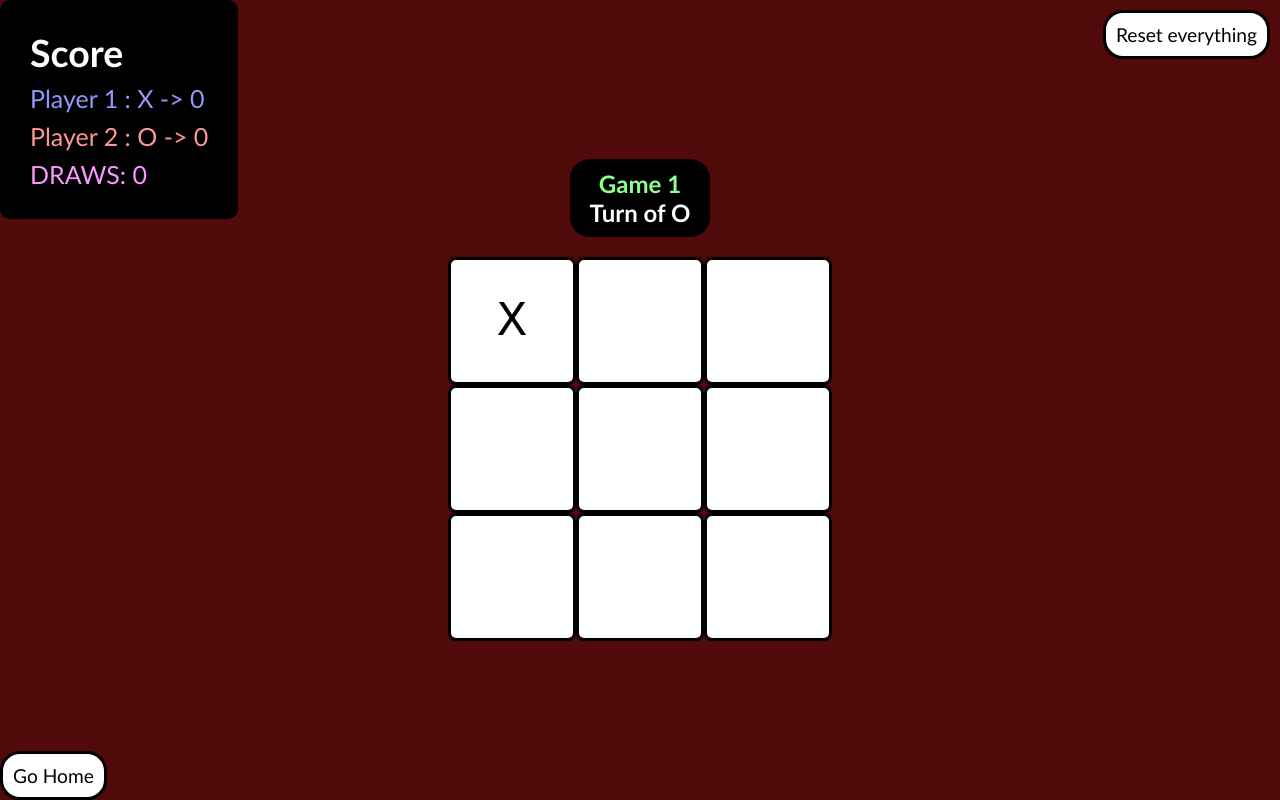
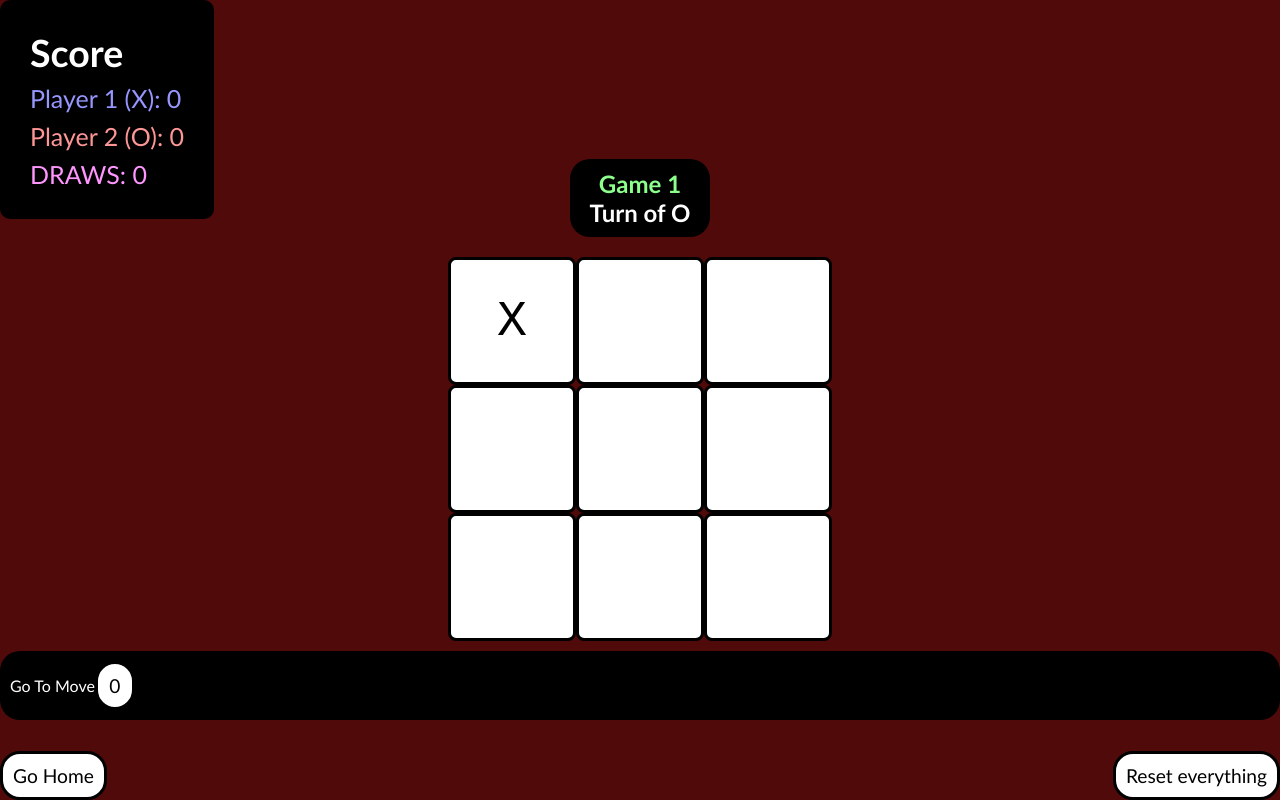
Before and after one commit to DJ5harma/WebGames, a React (Vite) app: page /zero-kaanta in a window 1280 px wide. Both pictures are taken after a click on the button 512 px from the left and 321 px from the top of the page. Built offline with nearby package versions, Linux system fonts and the light colour scheme.

Commit message:
added undo support to revert back to any turn and also redesigned much of the code

```diff
--- a/src/Pages/ZeroKaanta/DisplayText.tsx
+++ b/src/Pages/ZeroKaanta/DisplayText.tsx
@@ -1,18 +1,13 @@
 export default function DisplayText({
 	gameNumber,
-	playerStruct,
 	winnerIsThere,
 	drawn,
+	turnOf,
 }: {
 	gameNumber: number;
 	winnerIsThere: boolean;
-	playerStruct: {
-		DRAWS: number;
-		turnOf: 1 | 2;
-		1: { wins: number };
-		2: { wins: number };
-	};
 	drawn: boolean;
+	turnOf: "X" | "O";
 }) {
 	return (
 		<h2
@@ -27,15 +22,9 @@ export default function DisplayText({
 			<p style={{ color: "rgb(140, 255, 140)" }}>Game {gameNumber}</p>
 			<p>
 				{(() => {
-					if (winnerIsThere)
-						return `Winner is ${
-							playerStruct.turnOf === 1 ? "X" : "O"
-						}`;
+					if (winnerIsThere) return `Winner is ${turnOf}`;
 					else if (drawn) return "DRAW!";
-					else
-						return `Turn of ${
-							playerStruct.turnOf === 1 ? "X" : "O"
-						}`;
+					else return `Turn of ${turnOf}`;
 				})()}
 			</p>
 		</h2>
--- a/src/Pages/ZeroKaanta/ScoreBoard.tsx
+++ b/src/Pages/ZeroKaanta/ScoreBoard.tsx
@@ -4,10 +4,9 @@ export default function ScoreBoard({
 	playerStruct,
 }: {
 	playerStruct: {
-		1: { wins: number };
-		2: { wins: number };
+		X: number;
+		O: number;
 		DRAWS: number;
-		turnOf: 1 | 2;
 	};
 }) {
 	return (
@@ -27,10 +26,10 @@ export default function ScoreBoard({
 		>
 			<h2>Score</h2>
 			<p style={{ color: "rgb(150, 150, 255)" }}>
-				Player 1 : X {" -> "} {playerStruct[1].wins}
+				Player 1 (X): {playerStruct.X}
 			</p>
 			<p style={{ color: "rgb(255, 150, 150)" }}>
-				Player 2 : O {" -> "} {playerStruct[2].wins}
+				Player 2 (O): {playerStruct.O}
 			</p>
 			<p style={{ color: "rgb(255, 150, 255 )" }}>
 				DRAWS: {playerStruct.DRAWS}
--- a/src/Pages/ZeroKaanta/ZeroKaanta.css
+++ b/src/Pages/ZeroKaanta/ZeroKaanta.css
@@ -16,11 +16,29 @@
 
 	#reset-everything-button {
 		position: fixed;
-		top: 10px;
-		right: 10px;
+		bottom: 0;
+		right: 0;
 		display: flex;
 		flex-direction: column;
 		justify-content: center;
 		gap: 10px;
 	}
+
+	#go-to-move {
+		position: fixed;
+		bottom: 80px;
+		background-color: black;
+		padding: 10px;
+		border-radius: 20px;
+
+		display: flex;
+
+		justify-content: start;
+		align-items: center;
+
+		width: 100vw;
+		button {
+			width: 40px;
+		}
+	}
 }
--- a/src/Pages/ZeroKaanta/ZeroKaanta.tsx
+++ b/src/Pages/ZeroKaanta/ZeroKaanta.tsx
@@ -1,57 +1,64 @@
-import { useEffect, useState } from "react";
+import { useState } from "react";
 import "./ZeroKaanta.css";
 import { isMobile } from "react-device-detect";
-import checkWin from "./checkWin";
 import ScoreBoard from "./ScoreBoard";
 
+import DisplayText from "./DisplayText";
+import checkWin from "./checkWin";
+
 import bloopAudio from "../../assets/bloop.mp3";
-import happyPopAudio from "../../assets/happy-pop.mp3";
+import popAudio from "../../assets/happy-pop.mp3";
+import failAudio from "../../assets/fail.mp3";
 import celebrationAudio from "../../assets/celebration.mp3";
-import failAudio from "../../assets/fail.mp3";
-import DisplayText from "./DisplayText";
 
 export default function ZeroKaanta() {
-	const clickAudio = new Audio(bloopAudio);
-	const popAudio = new Audio(happyPopAudio);
-	const winSound = new Audio(celebrationAudio);
-	const drawSound = new Audio(failAudio);
-
-	const initialState: " "[] = [" ", " ", " ", " ", " ", " ", " ", " ", " "];
-
-	const [filledArray, setFilledArray] =
-		useState<("O" | "X" | " ")[]>(initialState);
+	const initial: (" " | "O" | "X")[] = [
+		" ",
+		" ",
+		" ",
+		" ",
+		" ",
+		" ",
+		" ",
+		" ",
+		" ",
+	];
+	const [array, setArray] = useState<(" " | "O" | "X")[]>(initial);
+	const [stateStore, setStateStore] = useState<(" " | "O" | "X")[][]>([]);
 	const [gameNumber, setGameNumber] = useState(1);
 	const [winnerIsThere, setWinnerIsThere] = useState(false);
 	const [drawn, setDrawn] = useState(false);
 
 	const [playerStruct, setPlayerStruct] = useState<{
-		1: { wins: number };
-		2: { wins: number };
+		X: number;
+		O: number;
 		DRAWS: number;
-		turnOf: 1 | 2;
 	}>({
-		1: {
-			wins: 0,
-		},
-		2: { wins: 0 },
+		X: 0,
+		O: 0,
 		DRAWS: 0,
-		turnOf: 1,
 	});
 
 	const [winningBoxes, setWinningBoxes] = useState<number[]>([]);
 
+	const [clickAudio, resetAudio, winAudio, drawAudio] = [
+		new Audio(bloopAudio),
+		new Audio(popAudio),
+		new Audio(celebrationAudio),
+		new Audio(failAudio),
+	];
+
+	function turnOf() {
+		let filledSpaces = 0;
+		array.forEach((item) => {
+			if (item !== " ") filledSpaces++;
+		});
+
+		if ((gameNumber + filledSpaces) % 2 === 0) return "O";
+		return "X";
+	}
+
 	const CustomButton = ({ number }: { number: number }) => {
-		const [isWinning, setIsWinning] = useState(false);
-
-		useEffect(() => {
-			for (let i = 0; i < 3; i++)
-				if (winningBoxes[i] === number) {
-					setIsWinning(true);
-					return;
-				}
-			setIsWinning(false);
-		}, [winningBoxes]);
-
 		return (
 			<button
 				className="clickSpace"
@@ -59,41 +66,34 @@ export default function ZeroKaanta() {
 					width: isMobile ? "28vw" : "10vw",
 					height: isMobile ? "28vw" : "10vw",
 					borderRadius: 8,
-					backgroundColor: isWinning ? "black" : "white",
-					color: isWinning ? "white" : "black",
-					border: isWinning ? "none" : "default",
+					backgroundColor:
+						winningBoxes.filter((n) => n === number).length === 1
+							? "green"
+							: "white",
 				}}
 				onClick={() => {
-					if (winnerIsThere || filledArray[number] !== " ") return;
+					if (winnerIsThere || drawn || array[number] !== " ") return;
 					clickAudio.play();
 
-					filledArray[number] = playerStruct.turnOf === 1 ? "X" : "O";
-					setFilledArray([...filledArray]);
+					stateStore.push(array);
+					setStateStore([...stateStore]);
 
-					if (checkWin(filledArray, setWinningBoxes)) {
+					array[number] = turnOf();
+					setArray([...array]);
+
+					if (checkWin(array, setWinningBoxes)) {
 						setWinnerIsThere(true);
-
-						const winner = playerStruct.turnOf;
-						if (winner === 1 || winner === 2)
-							playerStruct[winner].wins++;
+						playerStruct[turnOf()]++;
 						setPlayerStruct({ ...playerStruct });
-						winSound.play();
-						return;
+						winAudio.play();
+					} else if (
+						array.filter((val) => val === " ").length === 0
+					) {
+						playerStruct.DRAWS++;
+						setPlayerStruct({ ...playerStruct });
+						setDrawn(true);
+						drawAudio.play();
 					}
-					(() => {
-						for (let i = 0; i < 9; i++)
-							if (filledArray[i] === " ") return; // checking if not drawn
-						drawSound.play();
-						setDrawn(true);
-						playerStruct.DRAWS++;
-						setPlayerStruct({
-							...playerStruct,
-						});
-					})();
-					setPlayerStruct({
-						...playerStruct,
-						turnOf: playerStruct.turnOf === 1 ? 2 : 1,
-					});
 				}}
 			>
 				<pre
@@ -102,7 +102,7 @@ export default function ZeroKaanta() {
 						fontSize: isMobile ? 30 : 50,
 					}}
 				>
-					{filledArray[number]}
+					{array[number]}
 				</pre>
 			</button>
 		);
@@ -118,7 +118,7 @@ export default function ZeroKaanta() {
 				backgroundColor: (() => {
 					if (winnerIsThere) return "rgb(10, 80, 10)";
 					if (drawn) return "rgb(80, 10, 80)";
-					if (playerStruct.turnOf === 1) return "rgb(10, 10, 80)";
+					if (turnOf() === "X") return "rgb(10, 10, 80)";
 					return "rgb(80, 10, 10)";
 				})(),
 			}}
@@ -128,8 +128,8 @@ export default function ZeroKaanta() {
 			<DisplayText
 				drawn={drawn}
 				gameNumber={gameNumber}
-				playerStruct={playerStruct}
 				winnerIsThere={winnerIsThere}
+				turnOf={turnOf()}
 			/>
 
 			<div>
@@ -152,42 +152,69 @@ export default function ZeroKaanta() {
 			{(drawn || winnerIsThere) && (
 				<button
 					onClick={() => {
-						popAudio.play();
-						setFilledArray(initialState);
 						setGameNumber(gameNumber + 1);
+						setArray(initial);
+						setStateStore([]);
+
+						setDrawn(false);
 						setWinnerIsThere(false);
-						setDrawn(false);
-						setPlayerStruct({
-							...playerStruct,
-							turnOf: playerStruct.turnOf === 1 ? 2 : 1,
-						});
 						setWinningBoxes([]);
+
+						resetAudio.play();
 					}}
 				>
 					Play Again!
 				</button>
 			)}
-
 			<div id="reset-everything-button">
 				<button
 					onClick={() => {
-						popAudio.play();
-						setFilledArray(initialState);
+						setArray(initial);
+						setStateStore([]);
 						setGameNumber(1);
+						setPlayerStruct({ X: 0, O: 0, DRAWS: 0 });
+						setWinningBoxes([]);
 						setWinnerIsThere(false);
-						setPlayerStruct({
-							"1": { wins: 0 },
-							"2": { wins: 0 },
-							DRAWS: 0,
-							turnOf: 1,
-						});
-						setWinningBoxes([]);
 						setDrawn(false);
+						resetAudio.play();
 					}}
 				>
 					Reset everything
 				</button>
 			</div>
+			{stateStore.length > 0 && (
+				<div id="go-to-move">
+					<p>Go To Move </p>
+					{stateStore.map((state, i) => {
+						return (
+							<button
+								key={i}
+								onClick={() => {
+									if (i === 0) {
+										setArray(initial);
+										setStateStore([]);
+										return;
+									}
+
+									const newArray = stateStore[i - 1];
+									setArray([...newArray]);
+
+									stateStore.splice(i, stateStore.length - i);
+									setStateStore([...stateStore]);
+
+									setDrawn(false);
+									setWinnerIsThere(false);
+									setWinningBoxes([]);
+
+									clickAudio.play();
+								}}
+							>
+								{i}
+							</button>
+						);
+					})}
+				</div>
+			)}
 		</div>
 	);
 }
--- a/src/Pages/ZeroKaanta/checkWin.ts
+++ b/src/Pages/ZeroKaanta/checkWin.ts
@@ -1,15 +1,15 @@
 import { Dispatch, SetStateAction } from "react";
 
 export default function checkWin(
-	filledArray: (" " | "O" | "X")[],
+	array: (" " | "O" | "X")[],
 	setWinningBoxes: Dispatch<SetStateAction<number[]>>
 ) {
 	function areEqual(n1: number, n2: number, n3: number) {
-		if (filledArray[n1] === " ") return false;
+		if (array[n1] === " ") return false;
 		if (
-			filledArray[n1] === filledArray[n2] &&
-			filledArray[n2] === filledArray[n3] &&
-			filledArray[n3] === filledArray[n1]
+			array[n1] === array[n2] &&
+			array[n2] === array[n3] &&
+			array[n3] === array[n1]
 		) {
 			setWinningBoxes([n1, n2, n3]);
 			return true;
```
